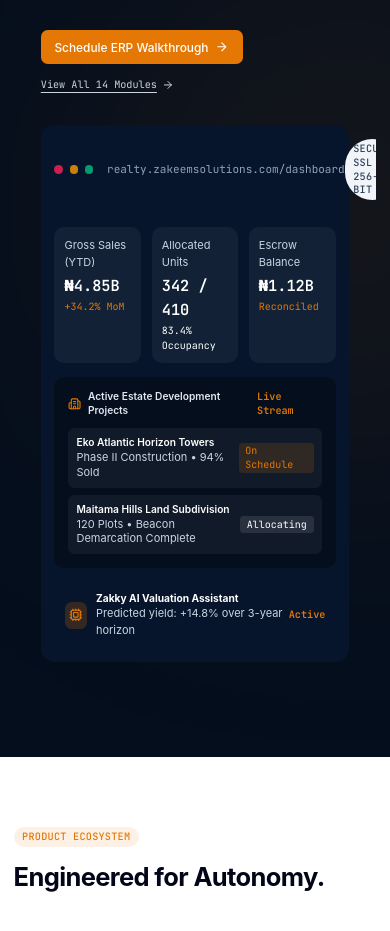
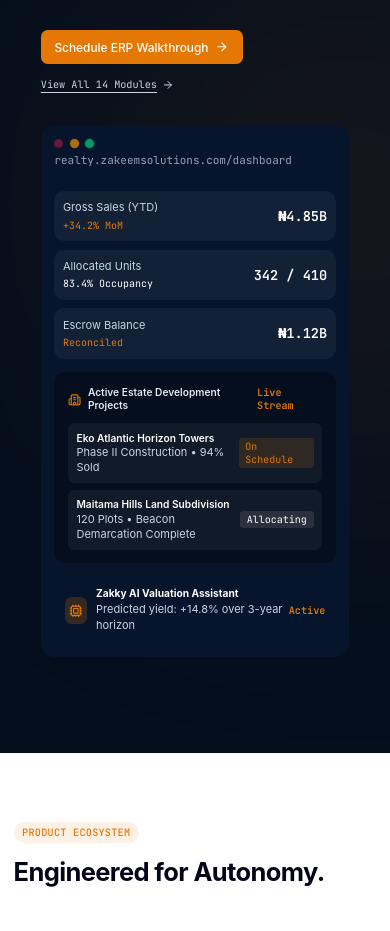
Before and after one commit to elameen37/zakeem-solutions, a React (Vite) app: page / in a window 390 px wide. Shown: the part 3380-4311 px from the top of the page. Built offline with nearby package versions, Linux system fonts and the light colour scheme; no server answers.

Commit message:
fix ZAKEEM REALTY ERP section mobile view responsiveness

```diff
--- a/src/components/ui/ZakeemRealtyERPHighlight.tsx
+++ b/src/components/ui/ZakeemRealtyERPHighlight.tsx
@@ -203,34 +203,78 @@ export const ZakeemRealtyERPHighlight: React.FC = () => {
             {/* Right Architectural Preview Mockup */}
             <div className="lg:col-span-6">
               <div className="rounded-2xl border border-white/15 bg-[#06152b] p-4 md:p-6 shadow-2xl relative group">
+                <style>{`
+                  @keyframes slowBlink {
+                    0%, 100% {
+                      opacity: 0.35;
+                      transform: scale(0.95);
+                    }
+                    50% {
+                      opacity: 1;
+                      transform: scale(1.05);
+                    }
+                  }
+                `}</style>
                 {/* Window header */}
-                <div className="flex items-center justify-between pb-4 border-b border-white/10 mb-4 text-xs font-mono text-slate-300">
-                  <div className="flex items-center gap-2">
-                    <span className="w-2.5 h-2.5 rounded-full bg-rose-500/80" />
-                    <span className="w-2.5 h-2.5 rounded-full bg-amber-500/80" />
-                    <span className="w-2.5 h-2.5 rounded-full bg-emerald-500/80" />
-                    <span className="ml-2 text-[11px] text-slate-400">realty.zakeemsolutions.com/dashboard</span>
+                <div className="flex items-start sm:items-center justify-between pb-3 sm:pb-4 border-b border-white/10 mb-4 text-xs font-mono text-slate-300">
+                  <div className="flex flex-col sm:flex-row sm:items-center gap-1.5 sm:gap-2">
+                    <div className="flex items-center gap-2">
+                      <span
+                        style={{ animation: "slowBlink 2.4s ease-in-out infinite" }}
+                        className="w-2.5 h-2.5 rounded-full bg-rose-500/80 inline-block"
+                      />
+                      <span
+                        style={{ animation: "slowBlink 2.4s ease-in-out infinite 0.4s" }}
+                        className="w-2.5 h-2.5 rounded-full bg-amber-500/80 inline-block"
+                      />
+                      <span
+                        style={{ animation: "slowBlink 2.4s ease-in-out infinite 0.8s" }}
+                        className="w-2.5 h-2.5 rounded-full bg-emerald-500/80 inline-block"
+                      />
+                    </div>
+                    <span className="text-[11px] text-slate-400 sm:ml-2 font-mono break-all sm:break-normal">
+                      realty.zakeemsolutions.com/dashboard
+                    </span>
                   </div>
-                  <Badge variant="neutral">Secure SSL 256-bit</Badge>
+                  <Badge variant="neutral" className="hidden sm:inline-flex">
+                    Secure SSL 256-bit
+                  </Badge>
                 </div>
 
                 {/* Dashboard Mock Content */}
                 <div className="space-y-4">
-                  <div className="grid grid-cols-3 gap-3">
-                    <div className="p-3 rounded-xl bg-white/5 border border-white/10">
-                      <div className="text-[11px] text-slate-300">Gross Sales (YTD)</div>
-                      <div className="text-lg font-bold font-mono text-white mt-1">₦4.85B</div>
-                      <div className="text-[10px] text-[#e57804] font-mono mt-0.5">+34.2% MoM</div>
+                  <div className="grid grid-cols-1 sm:grid-cols-3 gap-2.5 sm:gap-3">
+                    <div className="p-2.5 sm:p-3 rounded-xl bg-white/5 border border-white/10 flex items-center justify-between sm:block">
+                      <div>
+                        <div className="text-[11px] text-slate-300">Gross Sales (YTD)</div>
+                        <div className="text-[10px] text-[#e57804] font-mono mt-0.5 sm:hidden">+34.2% MoM</div>
+                      </div>
+                      <div className="text-right sm:text-left">
+                        <div className="text-base sm:text-lg font-bold font-mono text-white sm:mt-1">₦4.85B</div>
+                        <div className="text-[10px] text-[#e57804] font-mono mt-0.5 hidden sm:block">+34.2% MoM</div>
+                      </div>
                     </div>
-                    <div className="p-3 rounded-xl bg-white/5 border border-white/10">
-                      <div className="text-[11px] text-slate-300">Allocated Units</div>
-                      <div className="text-lg font-bold font-mono text-white mt-1">342 / 410</div>
-                      <div className="text-[10px] text-white font-mono mt-0.5">83.4% Occupancy</div>
+
+                    <div className="p-2.5 sm:p-3 rounded-xl bg-white/5 border border-white/10 flex items-center justify-between sm:block">
+                      <div>
+                        <div className="text-[11px] text-slate-300">Allocated Units</div>
+                        <div className="text-[10px] text-white font-mono mt-0.5 sm:hidden">83.4% Occupancy</div>
+                      </div>
+                      <div className="text-right sm:text-left">
+                        <div className="text-base sm:text-lg font-bold font-mono text-white sm:mt-1">342 / 410</div>
+                        <div className="text-[10px] text-white font-mono mt-0.5 hidden sm:block">83.4% Occupancy</div>
+                      </div>
                     </div>
-                    <div className="p-3 rounded-xl bg-white/5 border border-white/10">
-                      <div className="text-[11px] text-slate-300">Escrow Balance</div>
-                      <div className="text-lg font-bold font-mono text-white mt-1">₦1.12B</div>
-                      <div className="text-[10px] text-[#e57804] font-mono mt-0.5">Reconciled</div>
+
+                    <div className="p-2.5 sm:p-3 rounded-xl bg-white/5 border border-white/10 flex items-center justify-between sm:block">
+                      <div>
+                        <div className="text-[11px] text-slate-300">Escrow Balance</div>
+                        <div className="text-[10px] text-[#e57804] font-mono mt-0.5 sm:hidden">Reconciled</div>
+                      </div>
+                      <div className="text-right sm:text-left">
+                        <div className="text-base sm:text-lg font-bold font-mono text-white sm:mt-1">₦1.12B</div>
+                        <div className="text-[10px] text-[#e57804] font-mono mt-0.5 hidden sm:block">Reconciled</div>
+                      </div>
                     </div>
                   </div>
 
```
